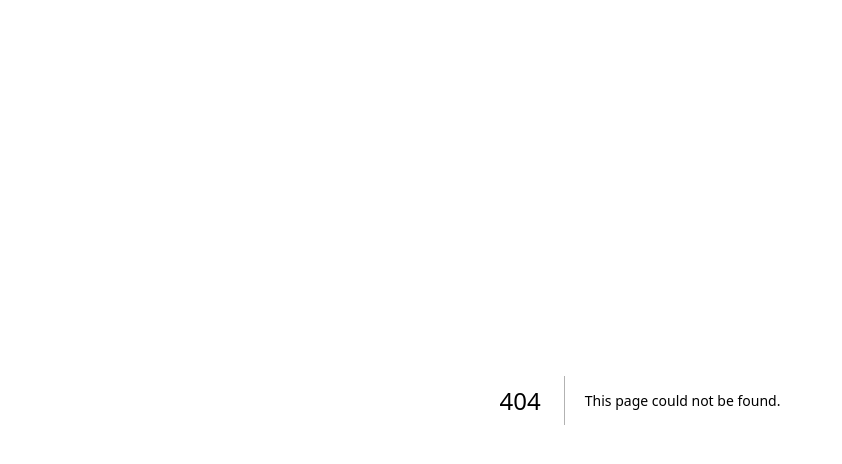
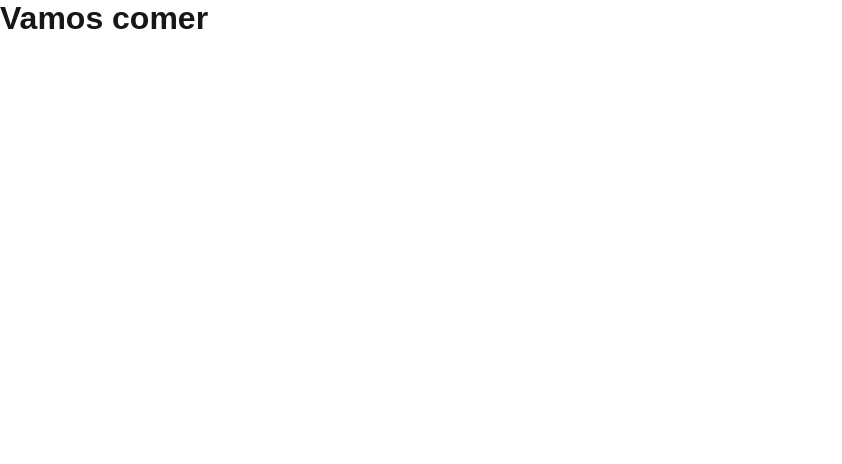
Before and after one commit to Venicios-VV/Academia-kf, a Next.js app: page /aluno in a window 1280 px wide. Before the commit this address had no page. Shown: the top 464 px of the page, without its empty margins (0-842 px from the left). Built offline with nearby package versions, Linux system fonts and the light colour scheme.

Commit message:
Primeira modificação

```diff
--- /dev/null
+++ b/src/app/aluno/page.js
@@ -0,0 +1,6 @@
+export default () => (
+       <>
+       <h1>Vamos comer</h1>
+       </>
+
+)
```
